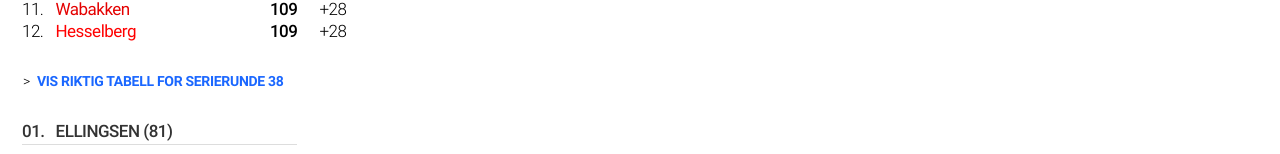
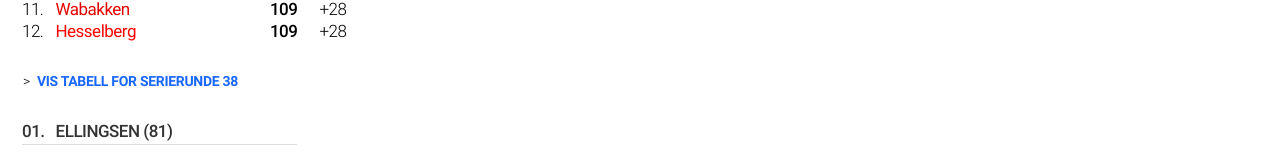
Before and after one commit to janhenrikoverland/ttk, a React (Create React App) app: page / in a window 1280 px wide. Shown: the part 305-459 px from the top of the page. Built offline with nearby package versions, Linux system fonts and the light colour scheme.

Commit message:
Add standing link

```diff
--- a/src/components/Standing/Standing.js
+++ b/src/components/Standing/Standing.js
@@ -35,7 +35,8 @@ class Standing extends React.Component {
 
     renderLink = () => (
         <SCLink onClick={this.onClick}>
-            <SCLinkArrow>></SCLinkArrow>VIS RIKTIG TABELL FOR SERIERUNDE {this.props.gameWeek}
+            <SCLinkArrow>></SCLinkArrow>
+            {this.state.expanded ? 'SKJUL' : 'VIS'} TABELL FOR SERIERUNDE {this.props.gameWeek}
         </SCLink>
     );
 
@@ -63,7 +64,8 @@ class Standing extends React.Component {
     render() {
         return (
             <SCStandingWrapper>
-                {!this.state.expanded ? this.renderLink() : this.renderStanding()}
+                {this.renderLink()}
+                {this.state.expanded ? this.renderStanding() : null}
             </SCStandingWrapper>
         );
     }
--- a/src/components/Standing/Standing.style.js
+++ b/src/components/Standing/Standing.style.js
@@ -11,6 +11,7 @@ export const SCLink = styled.div`
     color: #1a67ff;
     letter-spacing: -0.3px;
     cursor: pointer;
+    user-select: none;
 `;
 
 export const SCLinkArrow = styled.span`
@@ -21,6 +22,7 @@ export const SCLinkArrow = styled.span`
 `;
 
 export const SCTableHeader = styled.td`
+    padding-top: 30px;
     padding-bottom: 3px;
     border-bottom: 1px solid #ddd;
     font-weight: 500;
```
